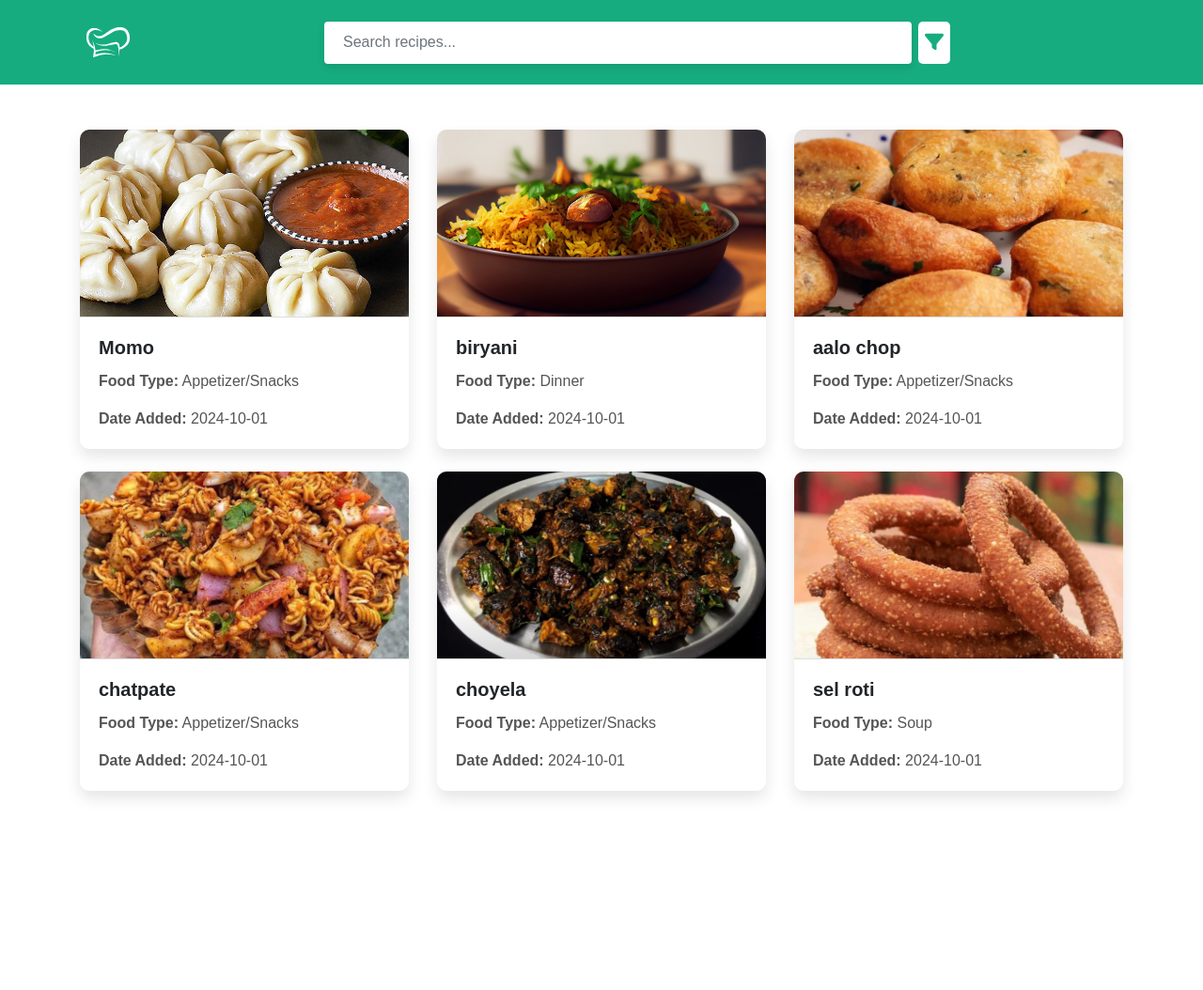
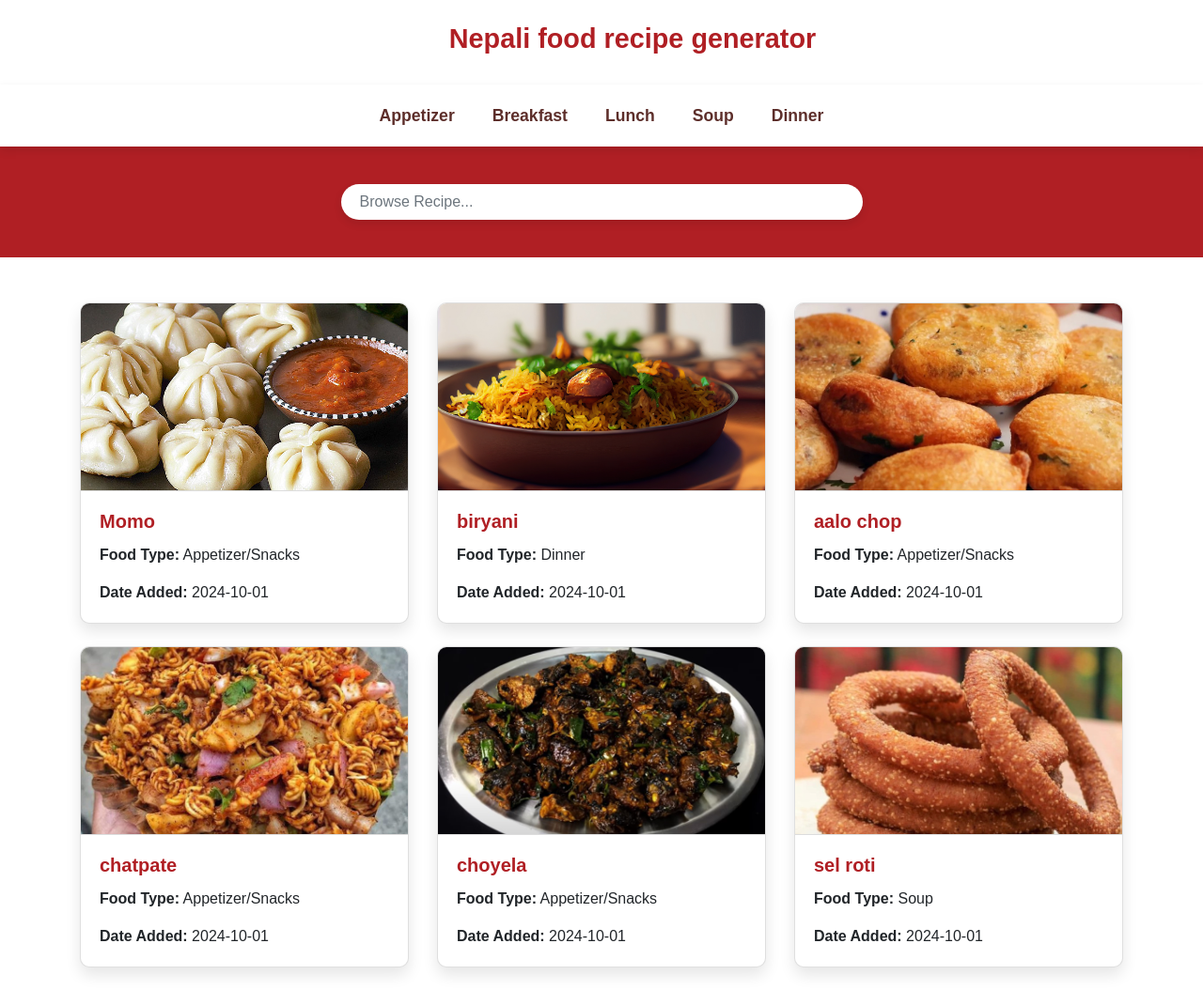
Before and after one commit to suyogkad/Nepali-Food-Recipe-Generator, a Flask app: page / in a window 1280 px wide. Shown: the whole page at 94% size. Before the commit the page ends 850 px from the top, so only its background shows below. Run offline with Flask 3, Linux system fonts and the light colour scheme; some libraries are stand-ins or nearby versions.

Commit message:
UI Updated: Search Added, Major Changes

```diff
--- a/static/styles.css
+++ b/static/styles.css
@@ -3,79 +3,108 @@ body {
     font-family: Arial, sans-serif;
 }
 
-/* Navigation Bar Styles */
-.navbar {
-    background-color: #16ac7f;
-    padding: 10px 20px;
+/* Header Section */
+.header-section {
+    text-align: center;
+    padding: 20px 0;
 }
 
-.navbar-brand img {
+.header-section h1 {
+    font-size: 1.8rem;
+    font-weight: bold;
+    color: #b01f24; /* Customize this to your brand color */
+}
+
+.header-section img {
     height: 50px;
 }
 
-.search-wrapper {
+/* Menu Section */
+.menu-section {
+    background-color: #fff;
+    padding: 10px 0;
+    box-shadow: 0 4px 10px rgba(0, 0, 0, 0.1);
+    position: relative;
+    z-index: 10;
+}
+
+.menu {
+    padding: 0;
+    margin: 0;
+}
+
+.menu-item {
+    display: inline-block;
+    padding: 10px 20px;
+    font-size: 1.1rem;
+    font-weight: bold;
+    text-decoration: none;
+    color: #5d2e2a;
+    transition: all 0.3s ease;
     position: relative;
 }
 
-.form-control {
-    height: 45px;
-    border: none;
-    border-radius: 4px;
-    padding: 10px 20px;
+.menu-item:hover {
+    text-decoration: none;
+    color: #b01f24; /* Customize hover color */
+    border-bottom: 3px solid #b01f24; /* Add bottom border on hover */
+}
+
+/* Selected Menu Item with Animation */
+.menu-item.active {
+    color: #b01f24;
+    border-bottom: 3px solid #b01f24;
+ }
+
+/* @keyframes bounce {
+    0% { transform: scale(1); }
+    50% { transform: scale(1.1); }
+    100% { transform: scale(1); }
+} */
+
+/* Sticky Menu */
+.sticky {
+    position: fixed;
+    top: 0;
+    width: 100%;
+    background-color: #fff;
     box-shadow: 0px 4px 8px rgba(0, 0, 0, 0.1);
 }
 
-/* Filter Button Styles */
-.filter-btn {
-    height: 45px;
-    background-color:white;
-    border: none;
-    color: #16ac7f;
-    padding: 7px;
-    border-radius: 5px;
-    margin-left: 7px;
+/* Search Section */
+.search-section {
+    background-color: #b01f24;
+    padding: 40px 0;
+    text-align: center;
 }
 
-/* .filter-btn:hover {
-    background-color: #e65c00;
-} */
-
-/* Dropdown Styles */
-.dropdown-menu {
-    box-shadow: 0px 4px 8px rgba(0, 0, 0, 0.1);
-    border-radius: 4px;
-    padding: 10px;
-    width: 200px;
+.search-section input {
+    width: 50%;
+    border-radius: 20px;
+    padding: 12px 20px;
+    border: none;
+    box-shadow: 0px 4px 10px rgba(0, 0, 0, 0.1);
 }
 
-#filterDropdown {
-    position: absolute;
-    top: 50px;
-    right: 0;
-}
-
-/* Recipe Card Styles */
-.card {
-    border: none;
+/* Recipe Card Section */
+.recipe-card .card {
     border-radius: 10px;
     overflow: hidden;
     box-shadow: 0px 8px 16px rgba(0, 0, 0, 0.1);
+    transition: all 0.3s ease;
 }
 
-.card-title {
-    font-weight: bold;
-    font-size: 1.25rem;
+.recipe-card .card:hover {
+    transform: translateY(-5px);
+    box-shadow: 0px 12px 20px rgba(0, 0, 0, 0.15);
 }
 
-.card-text {
-    color: #555;
+.recipe-card .card-title {
+    font-weight: bold;
+    color: #b01f24;
 }
 
-.card-body {
-    padding: 20px;
-}
-
-.fixed-image {
+.recipe-card .fixed-image {
     height: 200px;
     object-fit: cover;
     width: 100%;
--- a/templates/home.html
+++ b/templates/home.html
@@ -4,7 +4,7 @@
 <head>
     <meta charset="UTF-8">
     <meta name="viewport" content="width=device-width, initial-scale=1.0">
-    <title>Recipe Collection</title>
+    <title>Nepali Food Recipe Generator</title>
     <!-- Bootstrap CSS -->
     <link rel="stylesheet" href="https://stackpath.bootstrapcdn.com/bootstrap/4.5.2/css/bootstrap.min.css">
     <!-- FontAwesome for Icons -->
@@ -14,36 +14,40 @@
 </head>
 
 <body>
-    <!-- Navigation Bar -->
-    <nav class="navbar navbar-expand-lg navbar-light bg-orange">
+    <!-- Header with Logo and Title -->
+    <header class="header-section">
+        <div class="container d-flex align-items-center justify-content-center">
+            <div class="d-flex align-items-center">
+                <img src="{{ url_for('static', filename='logo.svg') }}" alt="Logo" style="height: 50px;">
+                <h1 class="ml-3">Nepali food recipe generator</h1>
+            </div>
+        </div>
+    </header>
+
+    <!-- Sticky Menu -->
+    <nav id="sticky-menu" class="menu-section">
         <div class="container">
-            <a class="navbar-brand" href="#">
-                <img src="{{ url_for('static', filename='logo.svg') }}" alt="Logo" style="height: 60px;">
-            </a>
-            <div class="d-flex mx-auto search-wrapper" style="width: 60%;">
-                <input class="form-control w-100" type="search" placeholder="Search recipes..." aria-label="Search" id="search-bar" onkeyup="filterByName()">
-                <div class="dropdown">
-                    <!-- Filter Button -->
-                    <button class="btn btn-outline-light filter-btn" type="button" id="filterIcon" onclick="toggleDropdown()">
-                        <i class="fas fa-filter fa-lg"></i>
-                    </button>
-                    <div class="dropdown-menu dropdown-menu-right show" id="filterDropdown" style="display: none;">
-                        <select id="food-type-filter" class="form-control" onchange="filterByType(); toggleDropdown();">
-                            <option value="">All</option>
-                            <option value="Appetizer/Snacks">Appetizer/Snacks</option>
-                            <option value="Breakfast">Breakfast</option>
-                            <option value="Dinner">Dinner</option>
-                            <option value="Lunch">Lunch</option>
-                            <option value="Soup">Soup</option>
-                        </select>
-                    </div>
-                </div>
-            </div>
+            <ul class="menu list-unstyled d-flex justify-content-center mb-0">
+                <li><a href="#" class="menu-item" data-type="Appetizer/Snacks">Appetizer</a></li>
+                <li><a href="#" class="menu-item" data-type="Breakfast">Breakfast</a></li>
+                <li><a href="#" class="menu-item" data-type="Lunch">Lunch</a></li>
+                <li><a href="#" class="menu-item" data-type="Soup">Soup</a></li>
+                <li><a href="#" class="menu-item" data-type="Dinner">Dinner</a></li>
+            </ul>
         </div>
     </nav>
 
+    <!-- Search Bar Section -->
+    <section class="search-section">
+        <div class="container">
+            <div class="search-wrapper text-center">
+                <input class="form-control w-50 mx-auto" type="search" placeholder="Browse Recipe..." aria-label="Search" id="search-bar" onkeyup="filterByName()">
+            </div>
+        </div>
+    </section>
+
+    <!-- Recipe Cards Section -->
     <div class="container mt-5">
-        <!-- Recipes Card View -->
         <div class="row" id="recipe-cards">
             {% for recipe in recipes %}
             <div class="col-md-4 mb-4 recipe-card" data-name="{{ recipe.name }}" data-type="{{ recipe.food_type }}">
@@ -66,43 +70,55 @@
     <script src="https://kit.fontawesome.com/a076d05399.js"></script>
 
     <script>
-        // Search by Recipe Name
-        function filterByName() {
-            let searchValue = document.getElementById("search-bar").value.toLowerCase();
-            let cards = document.querySelectorAll(".recipe-card");
+        // Sticky Menu on Scroll
+        window.onscroll = function() {
+            stickyMenu();
+        };
+
+        var menu = document.getElementById("sticky-menu");
+        var sticky = menu.offsetTop;
+
+        function stickyMenu() {
+            if (window.pageYOffset > sticky) {
+                menu.classList.add("sticky");
+            } else {
+                menu.classList.remove("sticky");
+            }
+        }
+
+        // Menu item click event listener to filter by food type and add animation
+        document.querySelectorAll('.menu-item').forEach(function(item) {
+            item.addEventListener('click', function(event) {
+                event.preventDefault(); // Prevent default anchor behavior
+
+                // Remove 'active' class from all menu items
+                document.querySelectorAll('.menu-item').forEach(function(link) {
+                    link.classList.remove('active');
+                });
+
+                // Add 'active' class to the clicked menu item
+                this.classList.add('active');
+
+                const selectedType = this.getAttribute('data-type');
+                filterByType(selectedType);
+            });
+        });
+
+        // Filter by food type
+        function filterByType(selectedType) {
+            const cards = document.querySelectorAll(".recipe-card");
 
             cards.forEach(function(card) {
-                let recipeName = card.getAttribute("data-name").toLowerCase();
-                if (recipeName.includes(searchValue)) {
+                const cardType = card.getAttribute("data-type");
+                if (selectedType === "" || cardType === selectedType) {
                     card.style.display = "block";
                 } else {
                     card.style.display = "none";
                 }
             });
         }
+    </script>
 
-        // Filter by Food Type
-        function filterByType() {
-            let selectedType = document.getElementById('food-type-filter').value;
-            let cards = document.querySelectorAll(".recipe-card");
-
-            cards.forEach(function(card) {
-                let foodType = card.getAttribute("data-type");
-                if (selectedType === "" || foodType === selectedType) {
-                    card.style.display = "block";
-                } else {
-                    card.style.display = "none";
-                }
-            });
-        }
-
-        // Directly show food type options after clicking the filter icon
-        function toggleDropdown() {
-            let filterDropdown = document.getElementById("filterDropdown");
-            filterDropdown.style.display = "block"; // Show the dropdown
-            document.getElementById('food-type-filter').focus(); // Focus on the select element
-        }
-    </script>
 </body>
 
 </html>
```
Also changed, not shown: other parts of static/styles.css (+6 -21 lines), instance/recipes.db, static/uploads/sel_roti.jpg (added).
